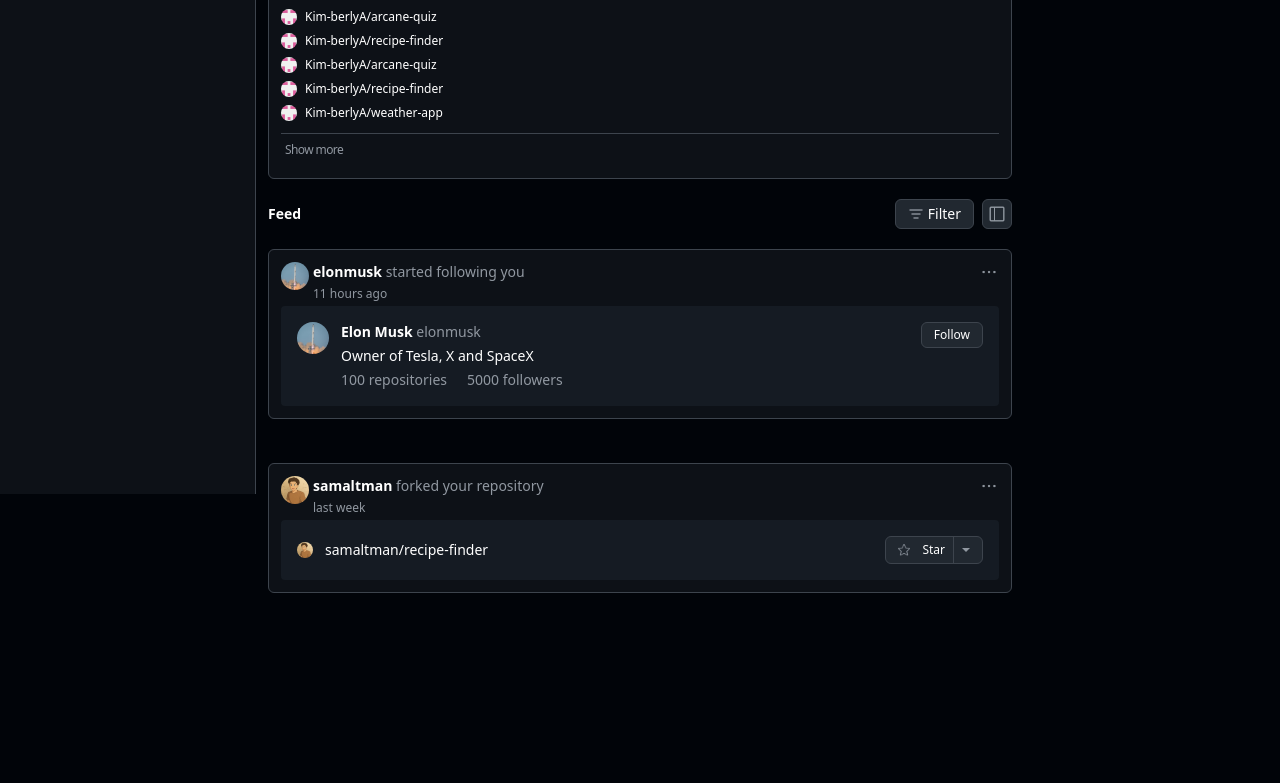
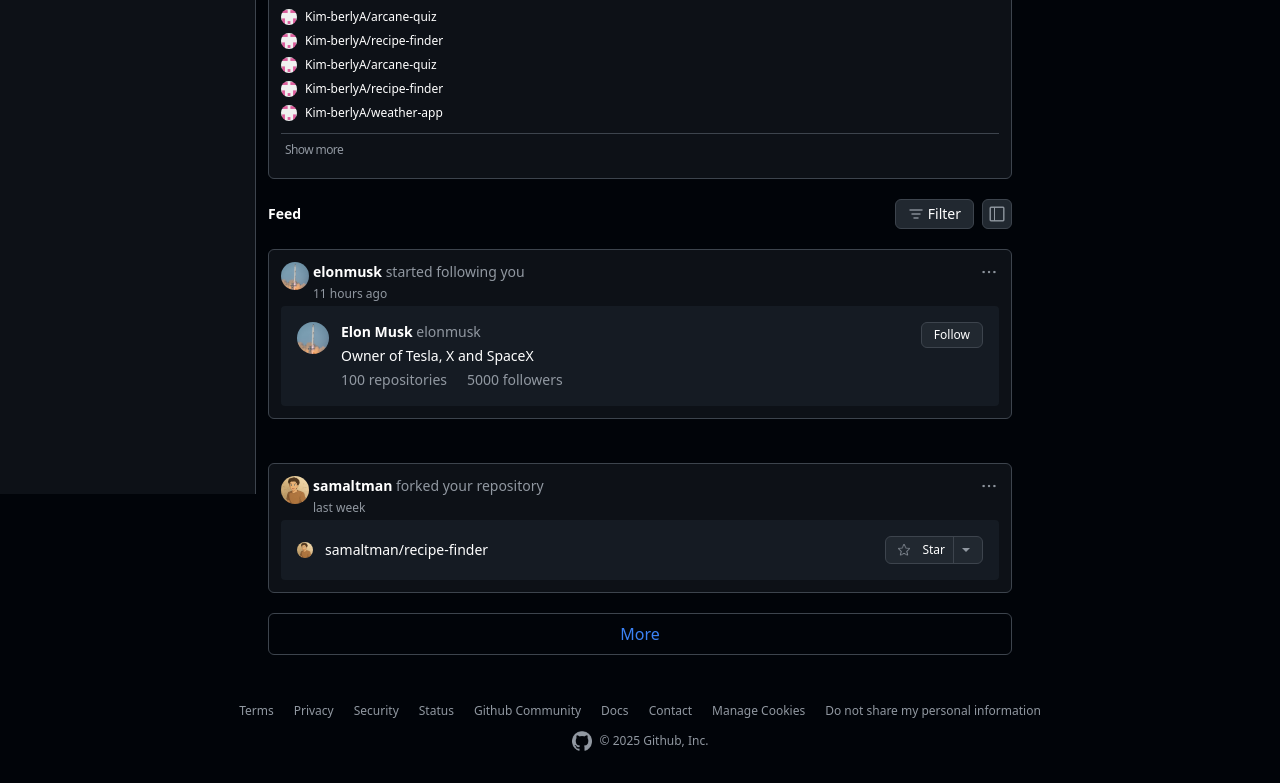
Before and after one commit to Kim-berlyA/github-dashboard-clone, a website: page src/index.html in a window 1280 px wide. Shown: the part 367-1150 px from the top of the page. Before the commit the page ends 1008 px from the top, so only its background shows below. Drawn offline with nearby package versions, Linux system fonts and the light colour scheme; files that its build step writes are made by us from their sources.

Commit message:
chore: add more button and footer

```diff
--- a/src/index.html
+++ b/src/index.html
@@ -7,6 +7,7 @@
   <link href="../dist/output.css" rel="stylesheet">
   <link rel="shortcut icon" href="../img/github-logo-white.png" type="image/x-icon">
 </head>
+
 <body class="bg-github-background text-white">
   <header class="flex justify-between p-4 border-b border-github-tertiary">
     <div class="flex gap-3 items-center">
@@ -23,6 +24,7 @@
         <input type="text" placeholder="Type / to search"
           class="outline-0 bg-transparent text-left w-full">
       </div>
+
       <div class="hidden border border-github-tertiary w-15 h-7 flex items-stretch rounded-md">
         <button class="flex items-center justify-center px-1 border-r border-github-tertiary">
           <img src="../img/frog-head.png" alt="frog head" class="size-5">
@@ -31,6 +33,7 @@
           <img src="../img/drop-down-arrow.png" alt="drop down" class="size-2">
         </button>
       </div>
+
       <div class="hidden flex items-center">
         <div class="h-5 border-l border-github-tertiary"></div>
       </div>
@@ -45,15 +48,19 @@
       <button class="hidden p-2 border border-github-tertiary w-15 h-7 flex items-center justify-center px-[0.4rem] rounded-md">
         <img src="../img/dot-circle.png" alt="target" class="size-3">
       </button>
+
       <button class="hidden p-2 border border-github-tertiary w-15 h-7 flex items-center justify-center px-[0.4rem] rounded-md">
         <img src="../img/pull.png" alt="pull request" class="size-3">
       </button>
+
       <button class="border border-github-tertiary size-7 flex items-center justify-center rounded-md">
         <img src="../img/search.png" alt="search icon" class="size-5">
       </button>
+
       <button class="border border-github-tertiary size-7 flex items-center justify-center rounded-md">
         <img src="../img/mailbox.png" alt="search icon" class="size-4">
       </button>
+
       <img src="../img/profile.png" alt="profile" class="size-7 rounded-full">
     </div>
   </header>
@@ -111,6 +118,7 @@
 
       <section>
         <h3 class="font-semibold text-sm">Top repositories</h3>
+
         <div class="bg-github-primary border border-github-tertiary rounded-md p-3 text-sm my-5">
           <input type="text" placeholder="Find a repository..." class="border outline-0 bg-github-secondary text-left w-full border-github-tertiary rounded-md my-2 py-1 px-2">
           <ul class="flex flex-col text-xs border-b border-github-tertiary">
@@ -136,6 +144,7 @@
             </li>
           </ul>
           <button class="py-2 text-xs text-github-icons tracking-tighter ml-1 font-light">Show more</button>
+        </div>
       </section>
 
       <section>
@@ -218,6 +227,8 @@
           </div>
         </div>
       </section>
+
+      <button class="border border-github-tertiary rounded-md p-2 w-full text-blue-500">More</button>
     </main>
 
     <aside class="hidden lg:block lg:col-span-1">
@@ -239,5 +250,24 @@
       </ul>
     </aside>
   </div>
+
+  <footer class="flex flex-col text-xs text-github-icons py-5 px-8">
+    <div class="flex flex-wrap justify-center gap-x-5 gap-y-1">
+      <div>Terms</div>
+      <div>Privacy</div>
+      <div>Security</div>
+      <div>Status</div>
+      <div>Github Community</div>
+      <div>Docs</div>
+      <div>Contact</div>
+      <div>Manage Cookies</div>
+      <div>Do not share my personal information</div>
+    </div>
+
+    <div class="flex gap-2 justify-center py-3 items-center">
+      <img src="../img/github-logo-grey.png" alt="github logo" class="size-5">
+      <div>&copy; 2025 Github, Inc.</div>
+    </div>
+  </footer>
 </body>
 </html>
```
Also changed, not shown: img/close.png (added), img/github-logo-grey.png (added). Lines whose indentation alone changed are shown as unchanged.
